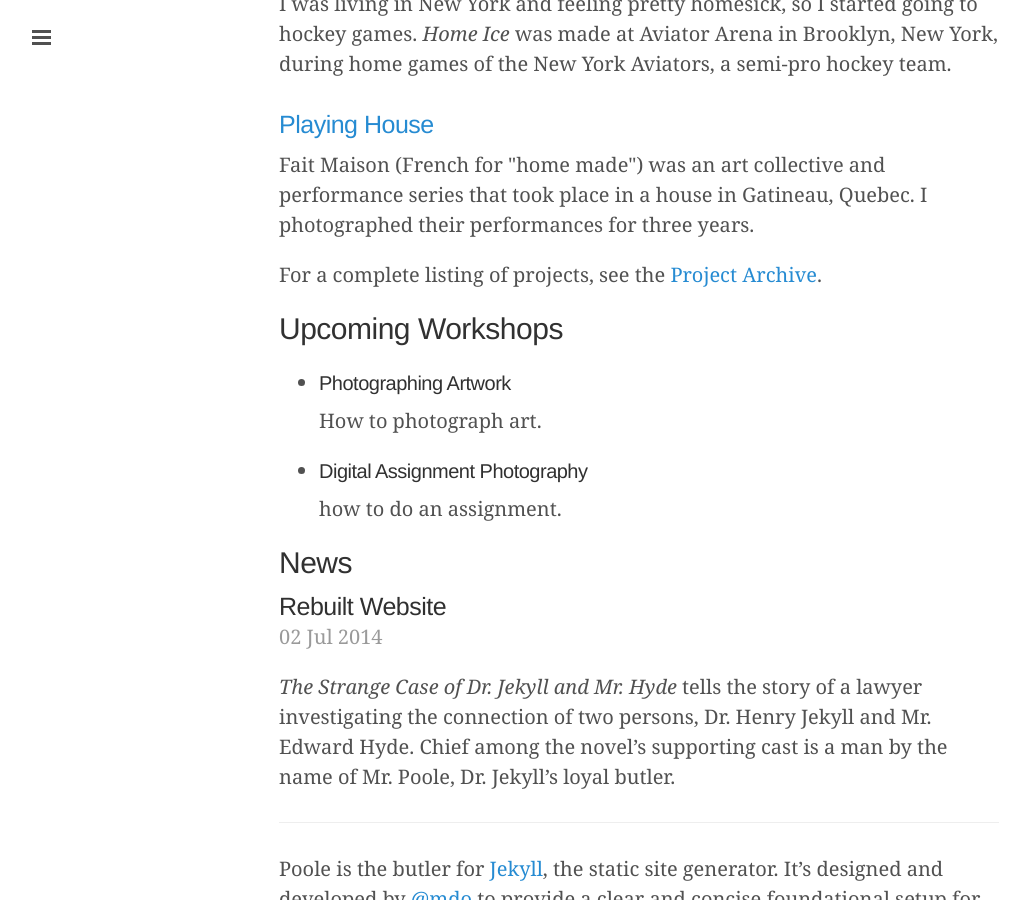
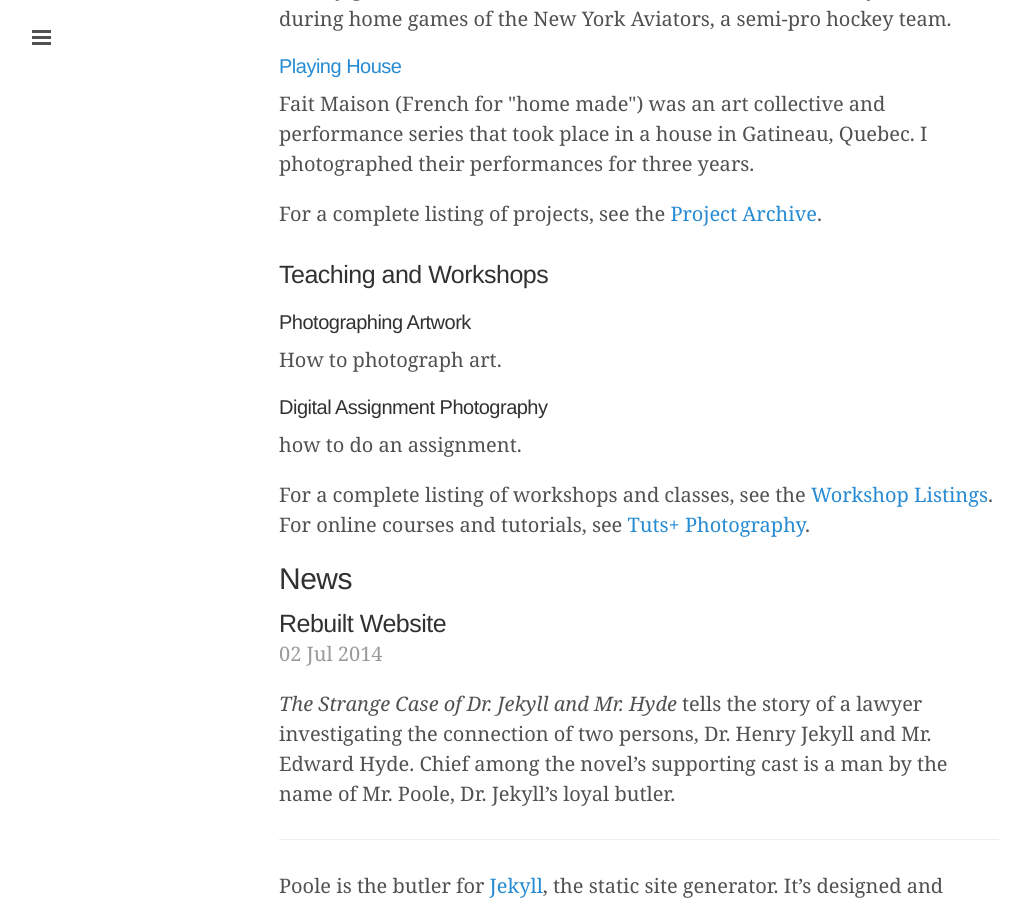
Before and after one commit to jacksoncouse/jacksoncouse.github.io, a Jekyll site: the page built from index.html, in a window 1280 px wide and 900 px high, scrolled down 651 px. Shown: the whole window, without its empty margins (1-1031 px from the left). Built offline with Jekyll 4.4.1, drawn with Linux system fonts in a browser that asks for light colours; Markdown is read by kramdown in place of the engine named in the settings; the list of posts is cut into pages by our own code.

Commit message:
created workshops page

```diff
--- a/index.html
+++ b/index.html
@@ -17,23 +17,23 @@ title: Home
   </header>
 <!-- PROJECTS (initiated by me) -->
   <section>
-    <h2>Projects</h2>
+    <h3>Projects</h3>
     <nav class="item-list">
       <ul>
         <li>
-          <h3><a href="">Sociological Walk</a></h3>
+          <h4><a href="">Sociological Walk</a></h4>
           <p>The <em>Sociological Walk</em> was a performance, intervention, and investigation exploring community life in the Somerset West neighborhood in Ottawa, Canada, where I grew up.</p>
         </li>
         <li>
-          <h3><a href="">Queen's Diner</a></h3>
+          <h4><a href="">Queen's Diner</a></h4>
           <p>For a couple of years I lived in Queens, New York, and around the corner from my house was Hugue and Sara's diner: Magazine Wells. Hugue was from Quebec, Sara from Queens.</p>
         </li>
         <li>
-          <h3><a href="">Home Ice</a></h3>
+          <h4><a href="">Home Ice</a></h4>
           <p>I was living in New York and feeling pretty homesick, so I started going to hockey games. <em>Home Ice</em> was made at Aviator Arena in Brooklyn, New York, during home games of the New York Aviators, a semi-pro hockey team.</p>
         </li>
         <li>
-          <h3><a href="">Playing House</a></h3>
+          <h4><a href="">Playing House</a></h4>
           <p>Fait Maison (French for "home made") was an art collective and performance series that took place in a house in Gatineau, Quebec. I photographed their performances for three years.</p>
         </li>
       </ul>
@@ -42,7 +42,8 @@ title: Home
     </section>
   <!-- WORKSHOPS -->
   <section>
-  <h2>Upcoming Workshops</h2>
+  <h3>Teaching and Workshops</h3>
+    <nav class="item-list">
       <ul>
         <li>
           <h4>Photographing Artwork</h4>
@@ -53,6 +54,8 @@ title: Home
           <p>how to do an assignment.</p>
         </li>
       </ul>
+    </nav>
+    <p>For a complete listing of workshops and classes, see the <a href="/workshops">Workshop Listings</a>. For online courses and tutorials, see <a href="http://photography.tutsplus.com">Tuts+ Photography</a>.</p>
   </section>
 </article>
 
```
Also changed, not shown: workshops.md (added, +6 -0 lines). Lines whose indentation alone changed are shown as unchanged.
